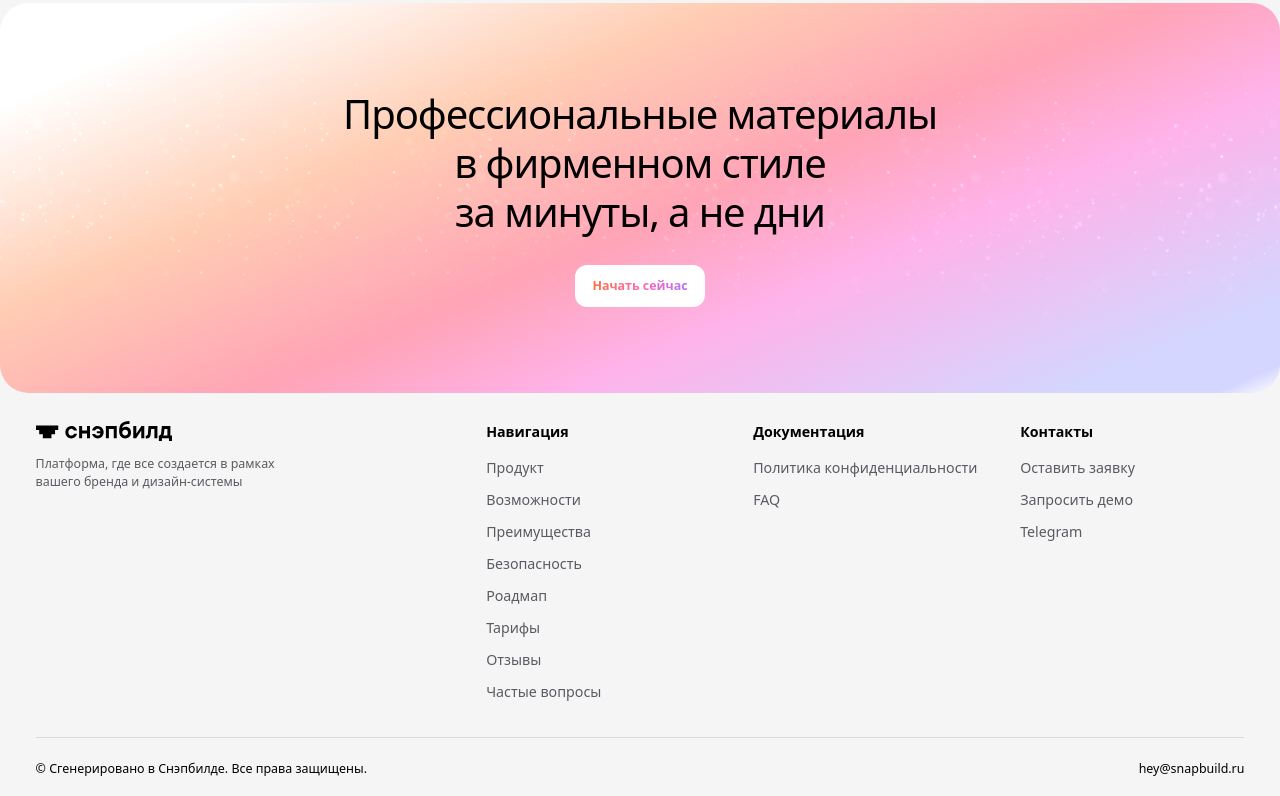
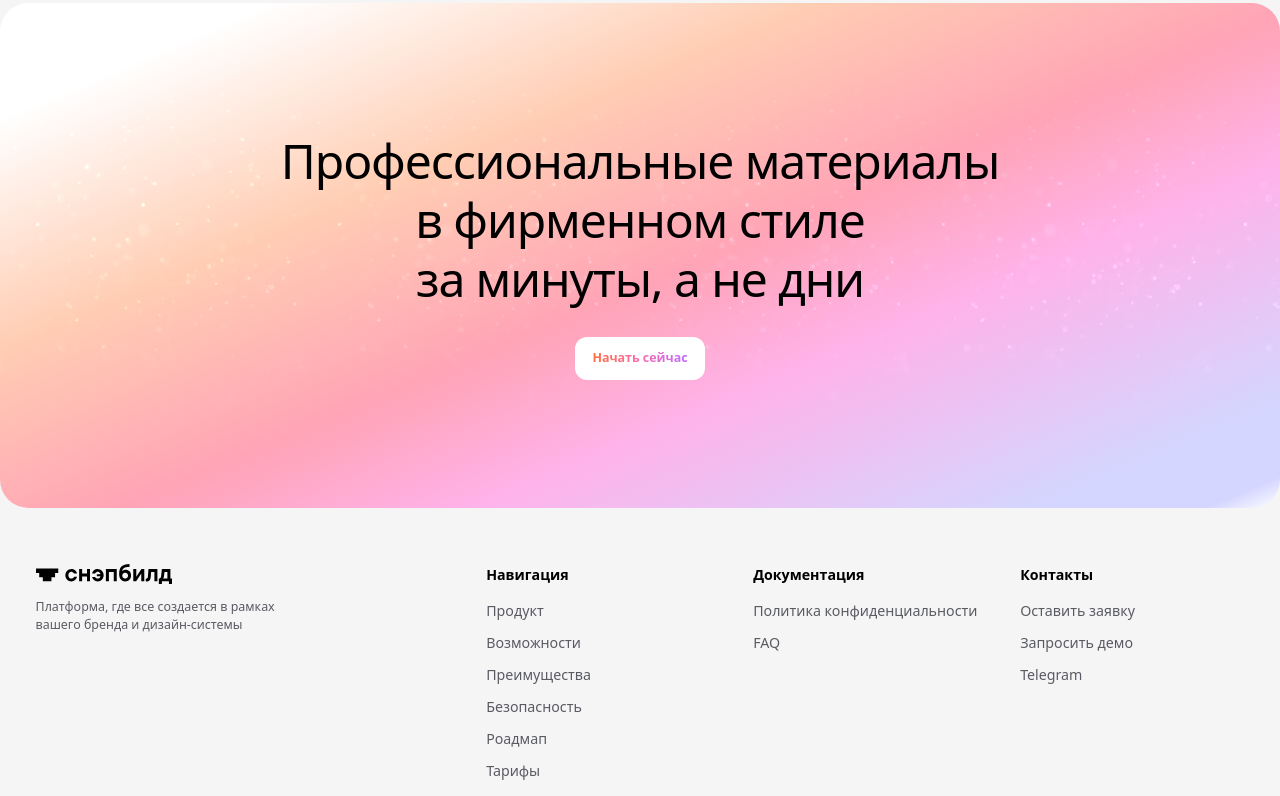
Before and after one commit to msilkov/snapbuild-landingpage, a React (Vite) app: page / in a window 1280 px wide. Shown: the part 9040-9836 px from the top of the page. Built offline with nearby package versions, Linux system fonts and the light colour scheme.

Commit message:
fix: match cta and footer spacing to the original

```diff
--- a/src/components/layout/Footer.tsx
+++ b/src/components/layout/Footer.tsx
@@ -8,14 +8,18 @@ const isExternal = (href: string) => href.startsWith('http')
 
 /**
  * Футер: слева логотип со слоганом, справа три колонки ссылок, снизу
- * копирайт и почта. Колонки схлопываются в две на планшете и в одну
- * на мобильном, где почта переезжает в колонку «Контакты».
+ * копирайт и почта. Ниже 1024px колонки встают в две и переносятся, а почта
+ * переезжает в «Контакты».
+ *
+ * Вертикальные поля у оригинала не сжимаются вместе с макетом: до 1024px это
+ * ровно 64 браузерных пикселя сверху, и только на десктопе поле переходит
+ * в пиксели макета. Снизу на мобильном оригинал режет поле до 24.
  */
 export function Footer() {
   return (
     <footer
       id="footer"
-      className="flex flex-col gap-32 bg-canvas px-16 pt-24 pb-24 md:gap-40 md:px-20 md:pt-32 md:pb-32 lg:px-40 lg:pb-40"
+      className="flex flex-col gap-32 bg-canvas px-16 pt-[64px] pb-24 md:gap-40 md:px-20 md:pb-[64px] lg:px-40 lg:pt-64 lg:pb-64"
     >
       <div className="flex flex-col gap-32 lg:flex-row lg:items-start lg:justify-between lg:gap-48">
         <div className="flex flex-col gap-12 md:gap-16 lg:flex-[0_0_calc(297*var(--u))]">
@@ -33,9 +37,16 @@ export function Footer() {
           </p>
         </div>
 
+        {/*
+          Две колонки до 1024px: «Навигация» и «Документация» рядом, «Контакты»
+          под ними. Оригинал добивается этого переносом по ширине контента, но
+          у нас так не выйдет — Onest шире оригинального TT Commons Pro, и при
+          одинаковом кегле пара колонок перестаёт помещаться в 320. Поэтому
+          колонки заданы сеткой явно, а не отданы на автоперенос.
+        */}
         <nav
           aria-label="Подвал"
-          className="grid grid-cols-1 gap-24 md:grid-cols-2 md:gap-x-24 md:gap-y-32 lg:grid-cols-3 lg:gap-48"
+          className="grid grid-cols-2 items-start gap-24 md:grid-cols-3 md:gap-x-24 md:gap-y-32 lg:gap-48"
         >
           {footer.columns.map((column) => (
             <div key={column.title} className="flex flex-col gap-12 md:gap-16">
--- a/src/components/sections/FinalCta.tsx
+++ b/src/components/sections/FinalCta.tsx
@@ -10,12 +10,15 @@ const title = {
  * Финальный экран: та же градиентная карточка, что и в hero, плюс три слоя
  * декоративной пыли — по одному на каждый макет, они складываются с фоном
  * режимом plus-lighter.
+ *
+ * Поле сверху на мобильном вдвое меньше нижнего: базовые 64 пикселя макета
+ * перебиты у оригинала отдельным правилом на #cta до 32.
  */
 export function FinalCta() {
 	return (
 		<section
 			id='cta'
-			className='relative flex flex-col items-center justify-center overflow-hidden rounded-[calc(32*var(--u))] bg-white bg-[linear-gradient(157deg,#ffffff_11%,#ffcdb3_33%,#ffa4b6_53%,#ffb2e9_67%,#d4d6ff_90%,#d4d6ff_97%,#ffffff_100%)] px-32 py-64 md:px-0 md:py-72 lg:py-96'
+			className='relative flex flex-col items-center justify-center overflow-hidden rounded-[calc(32*var(--u))] bg-white bg-[linear-gradient(157deg,#ffffff_11%,#ffcdb3_33%,#ffa4b6_53%,#ffb2e9_67%,#d4d6ff_90%,#d4d6ff_97%,#ffffff_100%)] px-32 pt-32 pb-64 md:px-0 md:py-72 lg:py-[128px]'
 		>
 			<div
 				aria-hidden
@@ -45,7 +48,13 @@ export function FinalCta() {
 						а своя утилита в каскаде стоит после базовой и перебивала бы её
 						независимо от брейкпоинта.
 					*/}
-					<h2 className='text-center text-[calc(32*var(--u))] leading-[calc(40/32)] font-medium tracking-[calc(-1.25*var(--u))] md:text-[calc(52*var(--u))] md:leading-[calc(64/52)] lg:text-[40px]'>
+					{/*
+						Кегль снят не с .dds-launch-title, а с сохранённых стилей CMS —
+						они специфичнее и задают другие числа: 24 пикселя макета на
+						мобильном и 36 от макета 768 на планшете. На десктопе размер
+						перебивает уже правило по id и ставит фиксированные 48px.
+					*/}
+					<h2 className='text-center text-[calc(24*var(--u))] leading-[calc(40/32)] font-medium tracking-[calc(-1.25*var(--u))] md:text-[calc(36/7.68*1vw)] md:leading-[calc(64/52)] lg:text-[48px]'>
 						<span className='lg:hidden'>{title.narrow}</span>
 						<span className='hidden lg:inline'>
 							{title.wide[0]}
```
